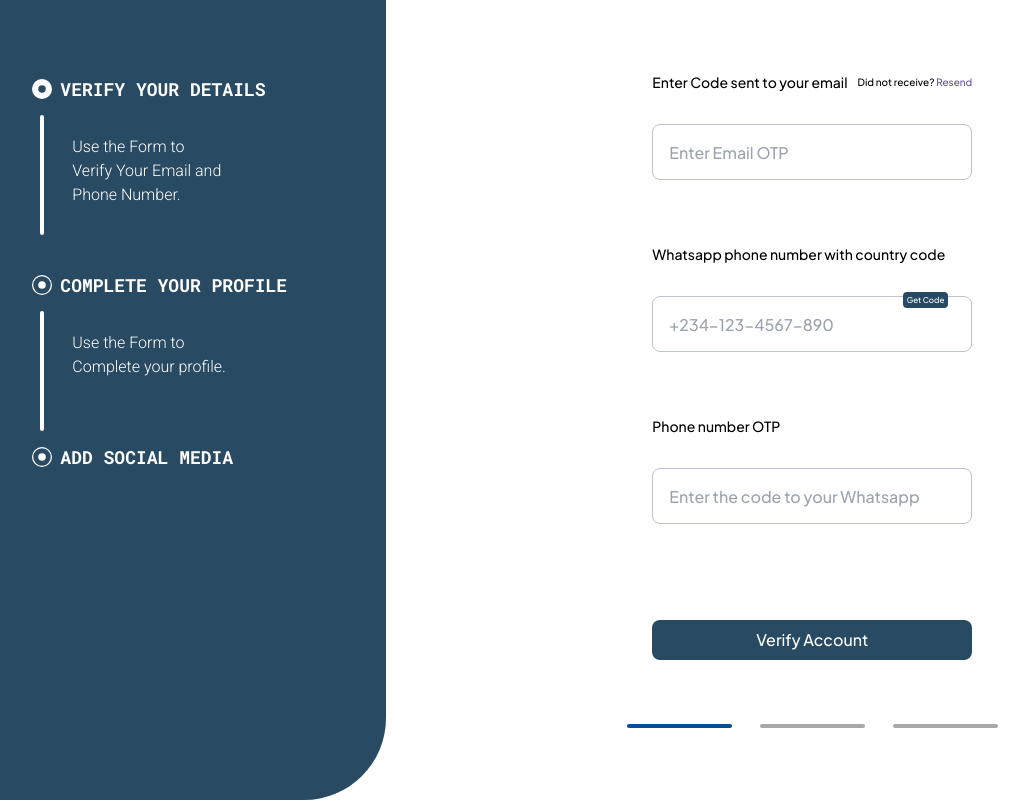
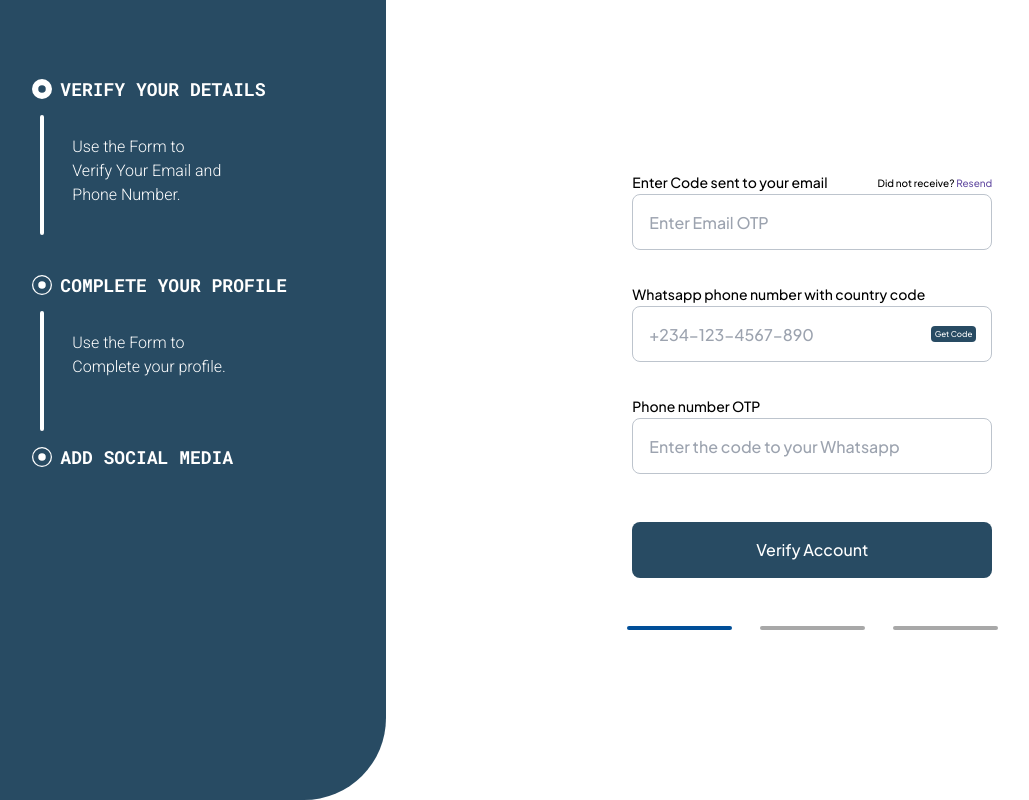
Before and after one commit to PreyeO/Recruit, a React (Vite) app: page /verifydetails in a window 1280 px wide. Shown: the whole page, without its empty margins (41-1070 px from the left). Built offline with nearby package versions, Linux system fonts and the light colour scheme.

Commit message:
modified styles

```diff
--- a/src/Components/Styles/Buttons/AuthButton.styled.tsx
+++ b/src/Components/Styles/Buttons/AuthButton.styled.tsx
@@ -4,8 +4,9 @@ export const StyledAuthButtton = styled.button`
   background: var(--primary-btn-color);
   color: var(--primary-text-color);
   padding: 0.5rem;
-  width: 20rem;
+  width: 22.5rem;
   border-radius: 0.5rem;
+  height: 56px;
 
   &:hover {
     background: var(--secondary-btn-color);
--- a/src/Components/Styles/General/Container.styled.tsx
+++ b/src/Components/Styles/General/Container.styled.tsx
@@ -1,6 +1,6 @@
 import styled from "styled-components";
 
-export const Container = styled.div`
+export const Container = styled.main`
   height: 100vh;
   display: flex;
   width: 100%;
--- a/src/Components/Styles/Inputs/Input.styled.tsx
+++ b/src/Components/Styles/Inputs/Input.styled.tsx
@@ -2,10 +2,10 @@ import styled from "styled-components";
 
 export const StyledInput = styled.input`
   padding: 0.5rem;
-  width: 20rem;
+  width: 22.5rem;
   border-radius: 0.5rem;
   padding-left: 1rem;
-  margin-bottom: 2rem;
+  /* margin-bottom: 2rem; */
   font-size: var(--font-size-sm);
   border: 1px solid #bdc4cd;
   height: 56px;
--- a/src/Components/UI/Buttons/Button.tsx
+++ /dev/null
@@ -1,13 +0,0 @@
-import React, { FC } from "react";
-import { StyledAuthButtton } from "../../Styles/Buttons/AuthButton.styled";
-
-
-interface Props {
-  children: React.ReactNode;
-}
-
-const Button: FC<Props> = ({ children }) => {
-  return <StyledAuthButtton>{children}</StyledAuthButtton>;
-};
-
-export default Button;
--- /dev/null
+++ b/src/Components/UI/Forms/AddSocialsForm.tsx
@@ -0,0 +1,32 @@
+import TextInput from "../Inputs/TextInput";
+
+type Props = {};
+
+const AddSocialsForm = (props: Props) => {
+  return (
+    <form className="flex flex-col gap-8">
+      <TextInput
+        type="text"
+        placeholder="https://twitter.com/..."
+        label="Twitter"
+      />
+      <TextInput
+        type="text"
+        placeholder="https://www.linkedin.com/..."
+        label="LinkedIn"
+      />
+      <TextInput
+        type="text"
+        placeholder="https://instagram.com/..."
+        label="Instagram"
+      />
+      <TextInput
+        type="text"
+        placeholder="https://facebook.com/..."
+        label="Facebook"
+      />
+    </form>
+  );
+};
+
+export default AddSocialsForm;
--- /dev/null
+++ b/src/Components/UI/Forms/CompleteProfileForm.tsx
@@ -0,0 +1,29 @@
+import TextInput from "../Inputs/TextInput";
+
+type Props = {};
+
+const CompleteProfileForm = (props: Props) => {
+  return (
+    <form className="flex flex-col gap-8">
+      <div className="flex flex-col relative">
+        <TextInput
+          type="text"
+          placeholder="+234-123-4567-890"
+          label="Whatsapp phone number with country code"
+        />
+        <span className="absolute right-4 top-11 bg-primary-btn rounded-[4px] cursor-pointer px-1 py-[2px] text-white text-[8px]">
+          Get Code
+        </span>
+      </div>
+      <div className="flex flex-col">
+        <TextInput
+          type="text"
+          placeholder="Enter the code to your Whatsapp"
+          label="Phone number OTP"
+        />
+      </div>
+    </form>
+  );
+};
+
+export default CompleteProfileForm;
--- /dev/null
+++ b/src/Components/UI/Forms/VerifyDetailsForm.tsx
@@ -0,0 +1,38 @@
+import TextInput from "../Inputs/TextInput";
+
+type Props = {};
+
+const VerifyDetailsForm = (props: Props) => {
+  return (
+    <form className="flex flex-col gap-8">
+      <div className="flex relative">
+        <TextInput
+          type="text"
+          placeholder="Enter Email OTP"
+          label="Enter Code sent to your email"
+        />
+        <p className="text-[10px] absolute right-0 top-[6px]">
+          Did not receive?{" "}
+          <span className="text-[#6750a4] cursor-pointer">Resend</span>
+        </p>
+      </div>
+      <div className="relative">
+        <TextInput
+          type="text"
+          placeholder="+234-123-4567-890"
+          label="Whatsapp phone number with country code"
+        />
+        <span className="absolute right-4 top-11 bg-primary-btn rounded-[4px] cursor-pointer px-1 py-[2px] text-white text-[8px]">
+          Get Code
+        </span>
+      </div>
+      <TextInput
+        type="text"
+        placeholder="Enter the code to your Whatsapp"
+        label="Phone number OTP"
+      />
+    </form>
+  );
+};
+
+export default VerifyDetailsForm;
--- a/src/Pages/Authentication/AddSocials.tsx
+++ b/src/Pages/Authentication/AddSocials.tsx
@@ -1,7 +1,8 @@
 import { LineNav, TimelineNav } from "./TimelineNav";
-import TextInput from "../../Components/UI/Inputs/TextInput";
+// import TextInput from "../../Components/UI/Inputs/TextInput";
 import { Container } from "../../Components/Styles/General/Container.styled";
 import AuthButton from "../../Components/UI/Buttons/AuthButton";
+import AddSocialsForm from "../../Components/UI/Forms/AddSocialsForm";
 
 type Props = {};
 
@@ -9,32 +10,11 @@ const AddSocials = (props: Props) => {
   return (
     <Container>
       <TimelineNav />
-      <main className="basis-2/3 flex flex-col items-center justify-center gap-12 font-plusJakarta">
-        <div className="flex flex-col">
-          <TextInput
-            type="text"
-            placeholder="https://twitter.com/..."
-            label="Twitter"
-          />
-          <TextInput
-            type="text"
-            placeholder="https://www.linkedin.com/..."
-            label="LinkedIn"
-          />
-          <TextInput
-            type="text"
-            placeholder="https://instagram.com/..."
-            label="Instagram"
-          />
-          <TextInput
-            type="text"
-            placeholder="https://facebook.com/..."
-            label="Facebook"
-          />
-        </div>
+      <div className="basis-2/3 flex flex-col items-center justify-center gap-12 font-plusJakarta">
+        <AddSocialsForm />
         <AuthButton label="Complete Profile" />
         <LineNav />
-      </main>
+      </div>
     </Container>
   );
 };
--- a/src/Pages/Authentication/CompleteProfile.tsx
+++ b/src/Pages/Authentication/CompleteProfile.tsx
@@ -1,39 +1,20 @@
-import TextInput from "../../Components/UI/Inputs/TextInput";
-import Button from "../../Components/UI/Buttons/Button";
 import { LineNav, TimelineNav } from "./TimelineNav";
+import { Container } from "../../Components/Styles/General/Container.styled";
+import AuthButton from "../../Components/UI/Buttons/AuthButton";
+import CompleteProfileForm from "../../Components/UI/Forms/CompleteProfileForm";
 
 type Props = {};
 
 const CompleteProfile = (props: Props) => {
   return (
-    <div className="flex w-full h-screen justify-center">
+    <Container>
       <TimelineNav />
-      <div className="basis-2/3 flex flex-col items-center justify-center gap-16 font-plusJakarta">
-        <div className="flex flex-col gap-8">
-          <div className="flex flex-col gap-2">
-            <div className="relative">
-              <TextInput
-                type="number"
-                placeholder="+234-123-4567-890"
-                label="Whatsapp phone number with country code"
-              />
-              <span className="absolute right-6 top-5 bg-primary-btn rounded-[4px] cursor-pointer px-1 py-[2px] text-white text-[8px]">
-                Get Code
-              </span>
-            </div>
-          </div>
-          <div className="flex flex-col gap-2">
-            <TextInput
-              type="text"
-              placeholder="Enter the code to your Whatsapp"
-              label="Phone number OTP"
-            />
-          </div>
-        </div>
-        <Button>Complete Profile</Button>
+      <div className="basis-2/3 flex flex-col items-center justify-center gap-12 font-plusJakarta">
+        <CompleteProfileForm />
+        <AuthButton label="Complete Profile" />
         <LineNav />
       </div>
-    </div>
+    </Container>
   );
 };
 
--- a/src/Pages/Authentication/VerifyDetails.tsx
+++ b/src/Pages/Authentication/VerifyDetails.tsx
@@ -1,46 +1,20 @@
-import Button from "../../Components/UI/Buttons/Button";
-import TextInput from "../../Components/UI/Inputs/TextInput";
+import { Container } from "../../Components/Styles/General/Container.styled";
+import AuthButton from "../../Components/UI/Buttons/AuthButton";
+import VerifyDetailsForm from "../../Components/UI/Forms/VerifyDetailsForm";
 import { LineNav, TimelineNav } from "./TimelineNav";
 
 type Props = {};
 
 const VerifyDetails = (props: Props) => {
   return (
-    <div className="flex w-full h-screen justify-center">
+    <Container>
       <TimelineNav />
-      <div className="basis-2/3 flex flex-col items-center justify-center gap-16 font-plusJakarta">
-        <div className="flex flex-col gap-8">
-          <div className="flex flex-col gap-2">
-            <div className="flex items-center justify-between">
-              <p className="text-sm">Enter Code sent to your email</p>
-              <p className="text-[10px]">
-                Did not receive?{" "}
-                <span className="text-[#6750a4] cursor-pointer">Resend</span>
-              </p>
-            </div>
-            <TextInput type="text" placeholder="Enter Email OTP" />
-          </div>
-          <div className="flex flex-col gap-2">
-            <p className="text-sm">Whatsapp phone number with country code</p>
-            <div className="relative">
-              <TextInput type="number" placeholder="+234-123-4567-890" />
-              <span className="absolute right-6 top-5 bg-primary-btn rounded-[4px] cursor-pointer px-1 py-[2px] text-white text-[8px]">
-                Get Code
-              </span>
-            </div>
-          </div>
-          <div className="flex flex-col gap-2">
-            <p className="text-sm">Phone number OTP</p>
-            <TextInput
-              type="text"
-              placeholder="Enter the code to your Whatsapp"
-            />
-          </div>
-        </div>
-        <Button>Verify Account</Button>
+      <div className="basis-2/3 flex flex-col items-center justify-center gap-12 font-plusJakarta">
+        <VerifyDetailsForm />
+        <AuthButton label="Verify Account" />
         <LineNav />
       </div>
-    </div>
+    </Container>
   );
 };
 
```
